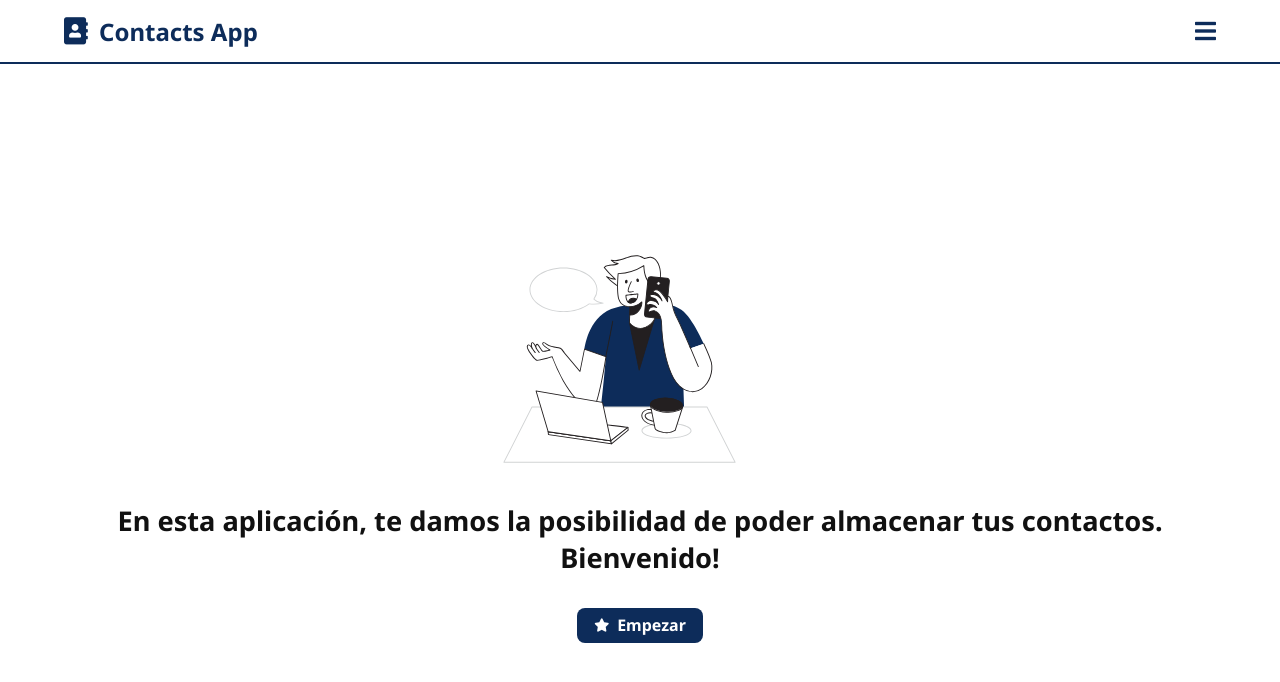
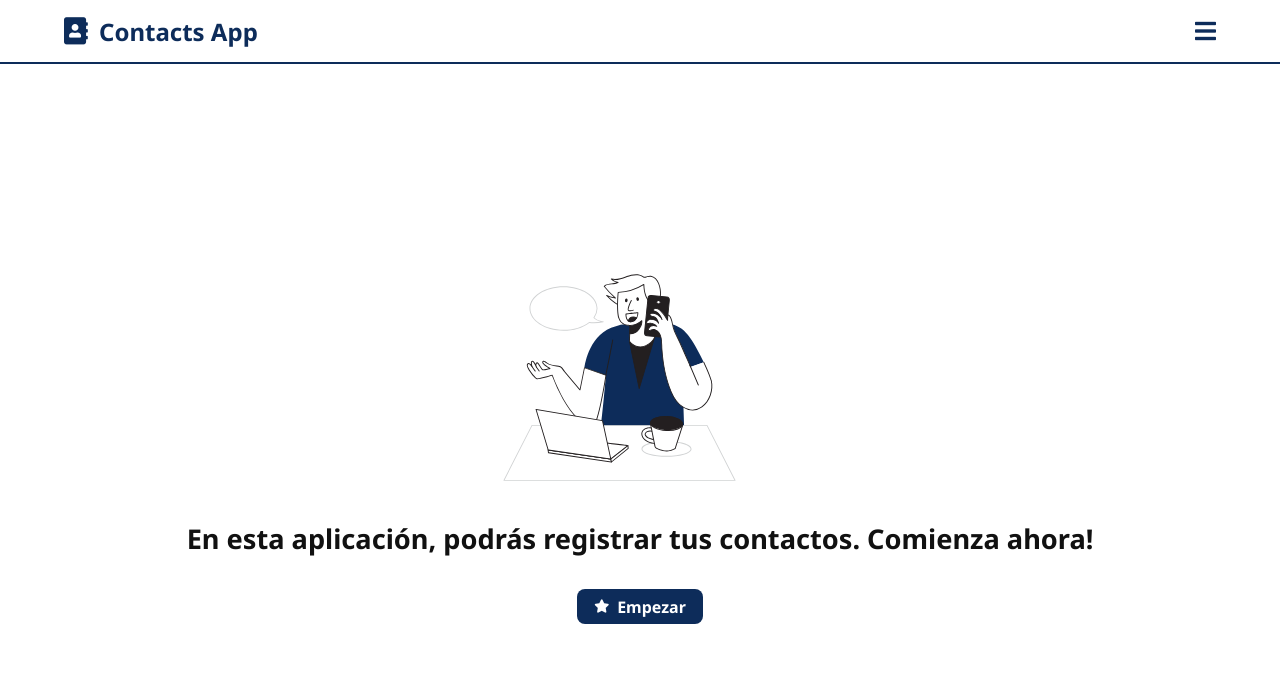
Before and after one commit to santiago-jv/vue-contacts, a Vue app: page / in a window 1280 px wide. Shown: the top 682 px of the page. Built offline with nearby package versions, Linux system fonts and the light colour scheme.

Commit message:
change main text

```diff
--- a/src/views/Home.vue
+++ b/src/views/Home.vue
@@ -7,8 +7,7 @@
       </div>
       <section class="main-content">
         <h3 class="content">
-          En esta aplicación, te damos la posibilidad de
-          poder almacenar tus contactos. Bienvenido!
+          En esta aplicación, podrás registrar tus contactos. Comienza ahora!
         </h3>
       </section>
       <Button :onClick="goToLogin" nameOfClass="fas fa-star" text="Empezar"/>
```
Also changed, not shown: src/router/services/http-auth.js (renamed from src/services/http-auth.js), src/router/services/http-commons.js (renamed from src/services/http-commons.js), src/router/services/http-contacts.js (renamed from src/services/http-contacts.js), src/router/services/http-header.js (renamed from src/services/http-header.js).
